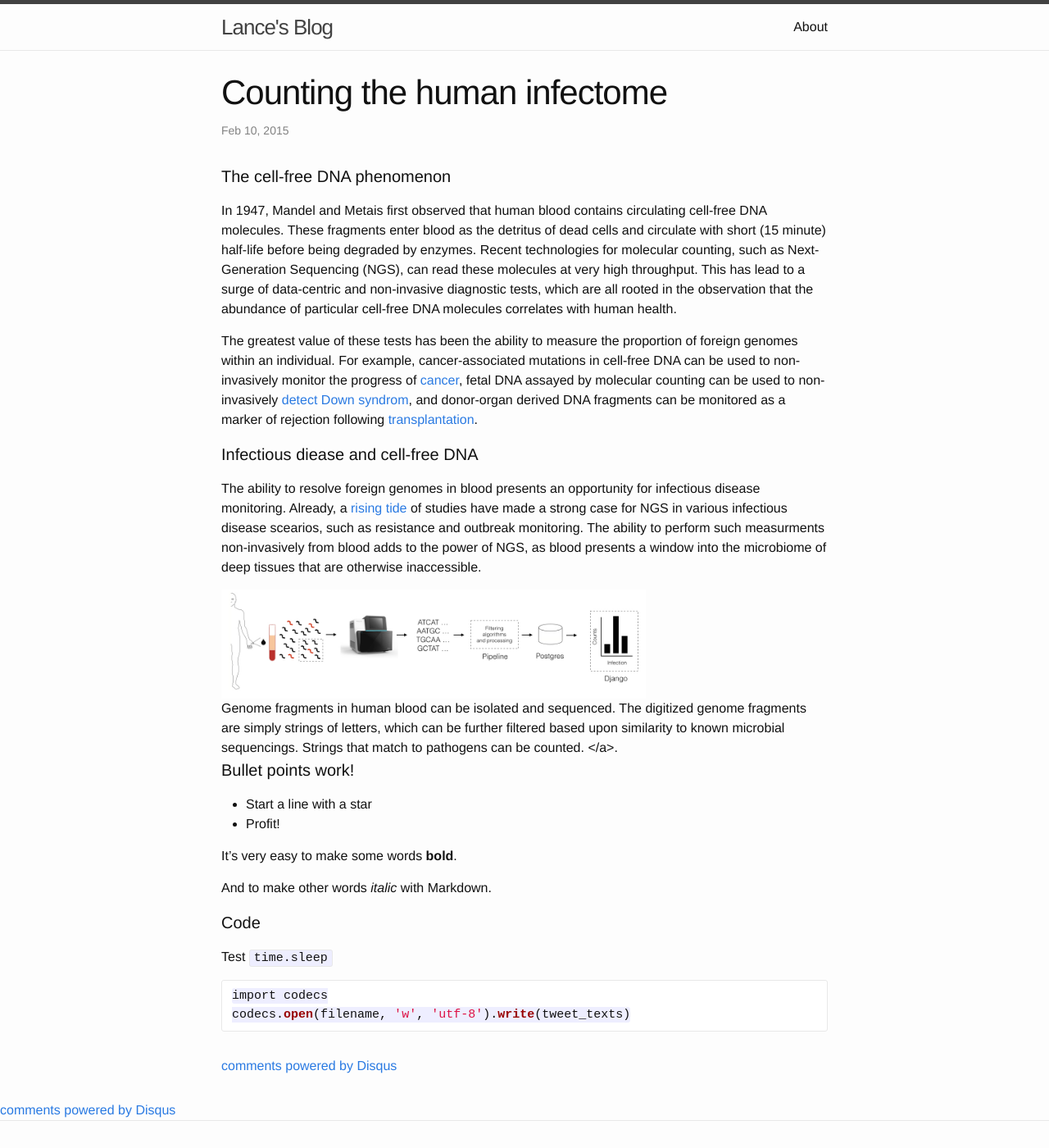
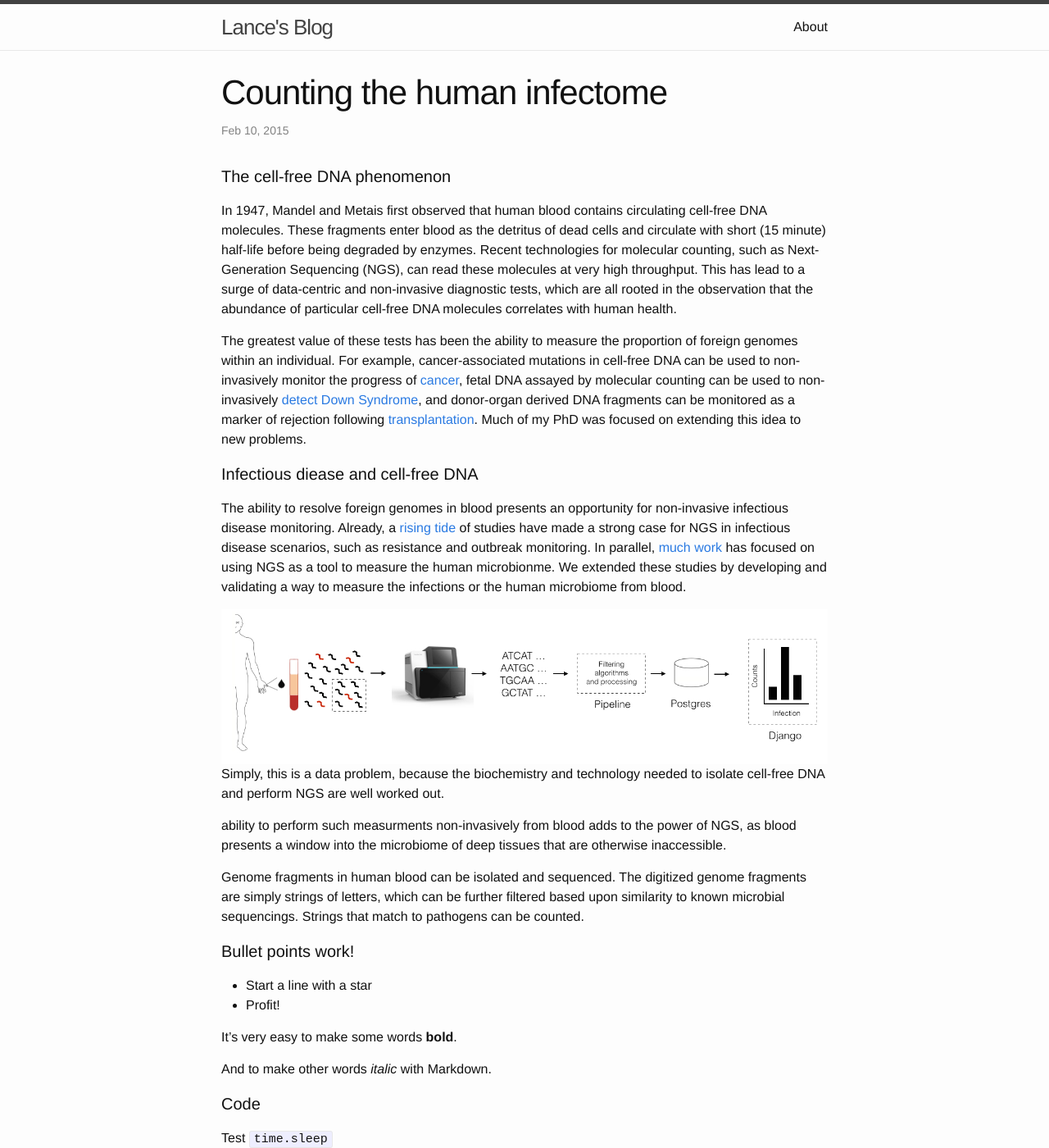
Before and after one commit to rlancemartin/rlancemartin.github.io, a Jekyll site: the page built from _posts/2015-02-10-infectome.markdown, in a window 1280 px wide and 1400 px high. Shown: the whole window at 82% size. Built offline with Jekyll 4.4.1, drawn with Linux system fonts in a browser that asks for light colours; Markdown is read by kramdown in place of the engine named in the settings; comment, search, counter and statistics services are not loaded.

Commit message:
Post updates.

```diff
--- a/_posts/2015-02-10-infectome.markdown
+++ b/_posts/2015-02-10-infectome.markdown
@@ -10,16 +10,24 @@ date:   2015-02-10 10:19:00
 
 In 1947, Mandel and Metais first observed that human blood contains circulating cell-free DNA molecules. These fragments enter blood as the detritus of dead cells and circulate with short (15 minute) half-life before being degraded by enzymes. Recent technologies for molecular counting, such as Next-Generation Sequencing (NGS), can read these molecules at very high throughput. This has lead to a surge of data-centric and non-invasive diagnostic tests, which are all rooted in the observation that the abundance of particular cell-free DNA molecules correlates with human health.
 
-The greatest value of these tests has been the ability to measure the proportion of foreign genomes within an individual. For example, cancer-associated mutations in cell-free DNA can be used to non-invasively monitor the progress of [cancer](http://www.genome.gov/27556716), fetal DNA assayed by molecular counting can be used to non-invasively [detect Down syndrom](http://well.blogs.nytimes.com/2014/02/26/new-dna-test-better-at-predicting-some-disorders-in-babies-study-finds/?_r=0), and donor-organ derived DNA fragments can be monitored as a marker of rejection following [transplantation](http://www.marketwatch.com/story/caredx-presents-cell-free-dna-biomarker-results-in-heart-and-kidney-transplant-recipients-at-the-world-transplant-congress-2014-07-28).
+The greatest value of these tests has been the ability to measure the proportion of foreign genomes within an individual. For example, cancer-associated mutations in cell-free DNA can be used to non-invasively monitor the progress of [cancer](http://www.genome.gov/27556716), fetal DNA assayed by molecular counting can be used to non-invasively [detect Down Syndrome](http://well.blogs.nytimes.com/2014/02/26/new-dna-test-better-at-predicting-some-disorders-in-babies-study-finds/?_r=0), and donor-organ derived DNA fragments can be monitored as a marker of rejection following [transplantation](http://www.marketwatch.com/story/caredx-presents-cell-free-dna-biomarker-results-in-heart-and-kidney-transplant-recipients-at-the-world-transplant-congress-2014-07-28). Much of my PhD was focused on extending this idea to new problems.
 
 ####Infectious diease and cell-free DNA
 
-The ability to resolve foreign genomes in blood presents an opportunity for infectious disease monitoring. Already, a [rising tide](http://www.ucsf.edu/news/2014/06/114946/faster-dna-sleuthing-saves-critically-ill-boy) of studies have made a strong case for NGS in various infectious disease scearios, such as resistance and outbreak monitoring. The ability to perform such measurments non-invasively from blood adds to the power of NGS, as blood presents a window into the microbiome of deep tissues that are otherwise inaccessible.
+The ability to resolve foreign genomes in blood presents an opportunity for non-invasive infectious disease monitoring. Already, a [rising tide](http://www.ucsf.edu/news/2014/06/114946/faster-dna-sleuthing-saves-critically-ill-boy) of studies have made a strong case for NGS in infectious disease scenarios, such as resistance and outbreak monitoring. In parallel, [much work](http://www.hmpdacc.org/) has focused on using NGS as a tool to measure the human microbionme. We extended these studies by developing and validating a way to measure the infections or the human microbiome from blood.
 
 <div class="imgcap">
-<img src="/assets/Infectome_1.jpg" width="70%">
-<div class="thecap">Genome fragments in human blood can be isolated and sequenced. The digitized genome fragments are simply strings of letters, which can be further filtered based upon similarity to known microbial sequencings. Strings that match to pathogens can be counted. </a>.</div>
+<img src="/assets/Infectome_1.jpg" width="1000%">
 </div>
+
+Simply, this is a data problem, because the biochemistry and technology needed to isolate cell-free DNA and perform NGS are well worked out.
+
+
+
+ability to perform such measurments non-invasively from blood adds to the power of NGS, as blood presents a window into the microbiome of deep tissues that are otherwise inaccessible.
+
+Genome fragments in human blood can be isolated and sequenced. The digitized genome fragments are simply strings of letters, which can be further filtered based upon similarity to known microbial sequencings. Strings that match to pathogens can be counted.
+
 
 
 #### Bullet points work!
```
